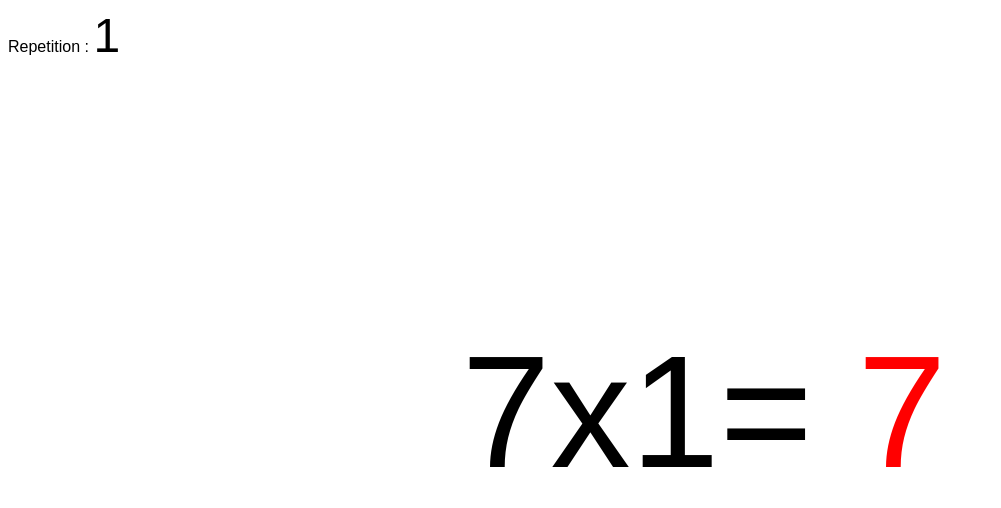
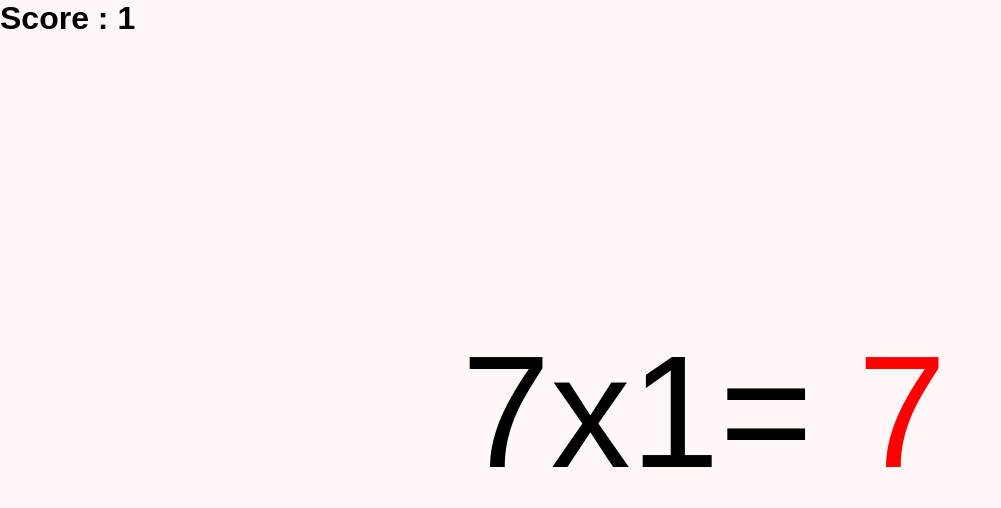
Before and after one commit to etienneCharignon/6x7-42, a website: page index.html in a window 1280 px wide. Shown: the whole page, without its empty margins (0-1001 px from the left). Drawn offline with nearby package versions, Linux system fonts and the light colour scheme.

Commit message:
ajoute des tests avec testem et rougi le fond en fonction du score

```diff
--- a/6x7=42.css
+++ b/6x7=42.css
@@ -1,5 +1,15 @@
 body {
-  font-family: sans-serif
+  font-family: sans-serif;
+  background-color: red;
+  padding:0;
+  margin:0;
+}
+
+#tableau {
+  height:100%;
+  width:100%;
+  padding:0;
+  margin:0;
 }
 
 .ardoise {
@@ -20,7 +30,6 @@ body {
   display:inline-block;
 }
 
-.repetition {
-  font-size: 3rem;
+.score {
   display: inline-block;
 }
--- a/6x7=42.js
+++ b/6x7=42.js
@@ -1,23 +1,30 @@
-var repetition = 0;
+var score = 0;
 var table = 7;
 var multiplicateur = 1;
+var proposition = "";
 
 function operationSuivante() {
-  multiplicateur = Math.ceil(Math.random()*10);
+  var multiplicateurCourant = multiplicateur;
+  while(multiplicateur == multiplicateurCourant) {
+    multiplicateur = Math.ceil(Math.random()*10);
+  }
 }
 
 function ecritOperationSurArdoise(multiplicateur) {
-  document.getElementById('operation').textContent= table + "x" + multiplicateur + "=";
-  document.getElementById('resultat').textContent= "";
+  $('#operation').text(table + "x" + multiplicateur + "=");
+  $('#resultat').text("");
 }
 
 function ecritResultatSurArdoise(resultat){
-  document.getElementById('resultat').textContent=  resultat;
+  $('#resultat').text(resultat);
 }
 
 function deplace(ardoise) {
-  if(repetition > 10) {
-    ardoise.style.top = Math.random() * 80 + "%";
+  if(score > 9) {
+    var anciennePosition = ardoise.style.top;
+    while(ardoise.style.top == anciennePosition) {
+      ardoise.style.top = Math.random() * 80 + "%";
+    }
   }
 }
 
@@ -25,20 +32,30 @@ function centre(ardoise) {
   ardoise.style.top = '40%';
 }
 
+function pourcentage(score) {
+  return 1.0 / 30 * (30 - score);
+}
+
+function afficheScore() {
+  $('#tableau').css('background-color', "rgba(255, 255, 255, "+ pourcentage(score) +")");
+  $('#score').text(score);
+}
+
 function boucle(e) {
-  repetition += 1;
 
   var ardoise = document.getElementById('ardoise');
   centre(ardoise)
   ecritOperationSurArdoise(multiplicateur);
-  if(repetition < 20) {
+  if(score < 20) {
     ardoise.onclick=boucle;
     window.onkeypress=undefined;
     apprendre(ardoise);
+    score += 1;
   }
   else {
     ardoise.onclick=undefined;
     window.onkeypress=boucle;
+    $('#resultat').css('color', "black");
     if(e.keyCode) {
       if(e.keyCode == 13) {
         controle();
@@ -46,13 +63,12 @@ function boucle(e) {
         ecritOperationSurArdoise(multiplicateur);
       }
       else {
-        repetition -= 1;
         proposition += e.keyCode - 48;
         ecritResultatSurArdoise(proposition);
       }
     }
   }
-  document.getElementById('repetition').textContent = repetition;
+  afficheScore();
 }
 
 function apprendre(ardoise) {
@@ -61,13 +77,9 @@ function apprendre(ardoise) {
   operationSuivante();
 }
 
-var proposition = "";
-
 function controle() {
   if(proposition == multiplicateur * table) {
     operationSuivante();
-  }
-  else {
-    repetition -= 1;
+    score += 1;
   }
 }
--- a/index.html
+++ b/index.html
@@ -1,13 +1,16 @@
 <html>
   <head>
     <link rel="stylesheet" type="text/css" href="6x7=42.css">
+    <script src="bower_components/jquery/dist/jquery.min.js"></script>
     <script src="6x7=42.js"></script>
   </head>
   <body onload="boucle()">
-    Repetition : <div id="repetition" class="repetition"></div>
-    <div class="ardoise" id="ardoise">
-      <div id="operation" class="operation"></div>
-      <div id="resultat" class="resultat"></div>
+    <div id="tableau">
+      <h1>Score : <div id="score" class="score"></div></h1>
+      <div class="ardoise" id="ardoise">
+        <div id="operation" class="operation"></div>
+        <div id="resultat" class="resultat"></div>
+      </div>
     </div>
   </body>
 </html>
--- /dev/null
+++ b/testem.yml
@@ -0,0 +1,4 @@
+src_files:
+ - "bower_components/jquery/dist/jquery.js"
+ - "spec.js"
+ - "6x7=42.js"
```
Also changed, not shown: bower.json (added, +16 -0 lines), spec.js (added, +35 -0 lines).
